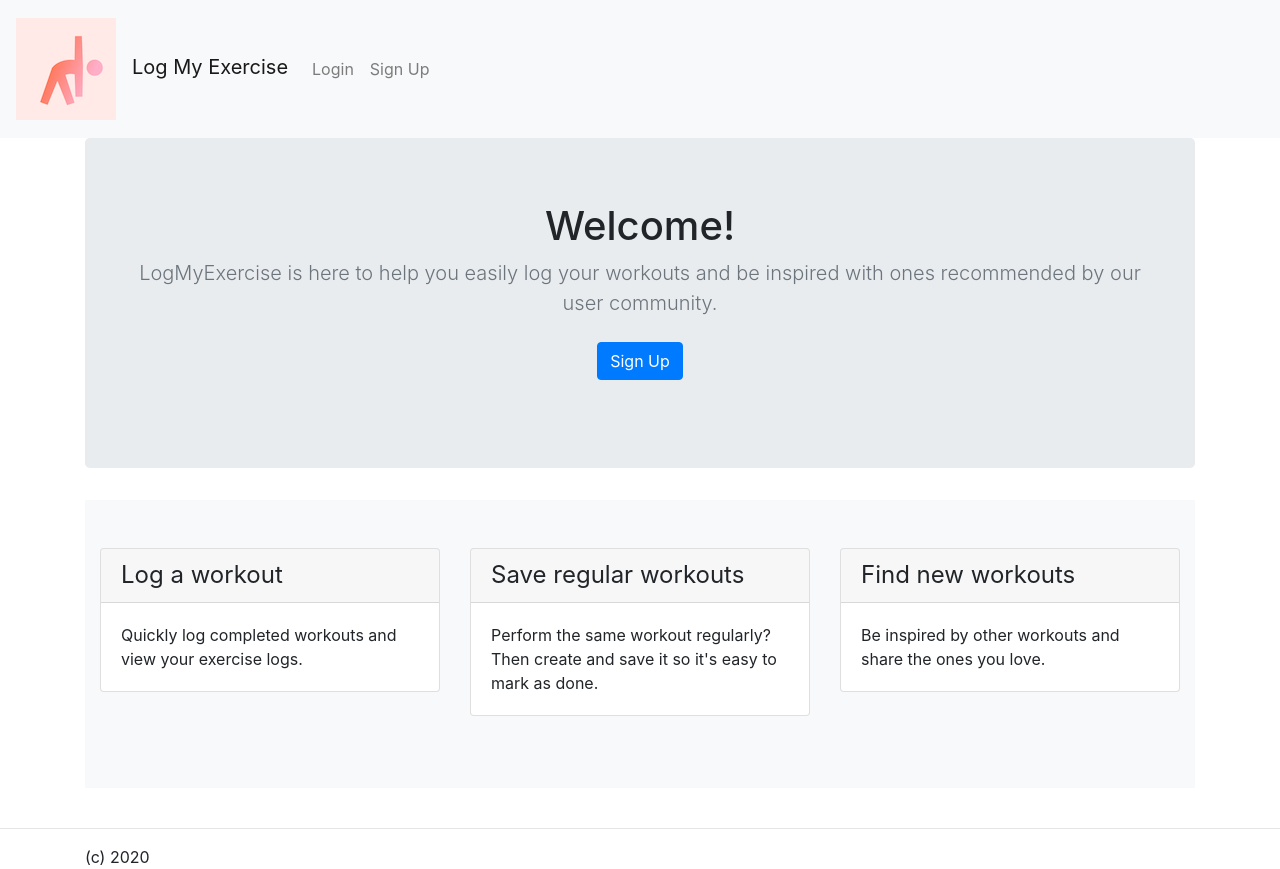
After one commit to ErinClaudio/log-my-exercise, a Flask app: page /welcome in a window 1280 px wide. The commit adds this page. Run offline with Flask 2, Linux system fonts and the light colour scheme; parts of the project's set-up code (start-up, migrations or seed data) failed here and were passed over; some libraries are stand-ins or nearby versions.

Commit message:
tidied up html

```diff
--- a/app/__init__.py
+++ b/app/__init__.py
@@ -12,7 +12,7 @@ from config import app_config
 db = SQLAlchemy()
 migrate = Migrate()
 login = LoginManager()
-login.login_view = 'auth.login_new'
+login.login_view = 'main.welcome'
 moment = Moment()
 bootstrap = Bootstrap()
 csrf = CSRFProtect()
--- a/app/main/routes.py
+++ b/app/main/routes.py
@@ -23,8 +23,12 @@ def before_request():
         current_user.last_seen = datetime.utcnow()
         db.session.commit()
 
+@bp.route('/', methods=['GET', 'POST'])
+@bp.route('/welcome', methods=['GET'])
+def welcome():
+    return render_template('welcome.html', title='Welcome')
 
-@bp.route('/', methods=['GET', 'POST'])
+
 @bp.route('/index', methods=['GET', 'POST'])
 @login_required
 def index():
--- a/app/templates/base.html
+++ b/app/templates/base.html
@@ -14,21 +14,24 @@
 </head>
 <body>
 <nav class="navbar navbar-expand-lg navbar-light bg-light">
-    <a id="main" class="navbar-brand" href="{{ url_for('main.index') }}"> <img class="navbar-brand" src="/static/img/logo_icon.png" alt="logo">Log My Exercise</a>
+    <a id="main" class="navbar-brand" href="{{ url_for('main.welcome') }}"> <img class="navbar-brand" src="/static/img/logo_icon.png" alt="logo">Log My Exercise</a>
     <button class="navbar-toggler" type="button" data-toggle="collapse" data-target="#navbarNavDropdown"
             aria-controls="navbarNavDropdown" aria-expanded="false" aria-label="Toggle navigation">
         <span class="navbar-toggler-icon"></span>
     </button>
     <div class="collapse navbar-collapse" id="navbarNavDropdown">
         <ul class="navbar-nav">
-            <li class="nav-item">
-                <a id="home_link" class="nav-link" href="{{ url_for('main.index') }}">Home</a>
-            </li>
             {% if current_user.is_anonymous %}
                 <li class="nav-item">
-                    <a id="login_link" class="nav-link" href="{{ url_for('auth.login_new') }}">Login</a>
+                    <a id="login_link" class="nav-link" href="{{ url_for('auth.oauth_authorize') }}">Login</a>
+                </li>
+                 <li class="nav-item">
+                    <a id="register_link" class="nav-link" href="{{ url_for('auth.sign_up') }}">Sign Up</a>
                 </li>
             {% else %}
+                 <li class="nav-item">
+                    <a id="home_link" class="nav-link" href="{{ url_for('main.index') }}">Log It!</a>
+                </li>
                 <li class="nav-item">
                     <a id="my_log_link" class="nav-link" href="{{ url_for('main.exercise_log') }}">My Exercise Log</a>
                 </li>
--- /dev/null
+++ b/app/templates/welcome.html
@@ -0,0 +1,55 @@
+{% extends "base.html" %}
+
+{% block content %}
+     <div class="container">
+
+      <section class="jumbotron text-center">
+        <div class="container">
+          <h1 class="jumbotron-heading">Welcome!</h1>
+          <p class="lead text-muted">LogMyExercise is here to help you easily log your workouts and be inspired with ones recommended by our user community.</p>
+          <p>
+            <a href="{{ url_for('auth.oauth_authorize') }}" class="btn btn-primary my-2">Sign Up</a>
+          </p>
+        </div>
+      </section>
+
+      <div class="album py-5 bg-light">
+        <div class="container">
+
+          <div class="row">
+            <div class="col-md-4">
+              <div class="card mb-4 box-shadow">
+                  <div class="card-header">
+                    <h4 class="my-0 font-weight-normal">Log a workout</h4>
+                    </div>
+                 <div class="card-body">
+                  <p class="card-text">Quickly log completed workouts and view your exercise logs.</p>
+                </div>
+              </div>
+            </div>
+            <div class="col-md-4">
+              <div class="card mb-4 box-shadow">
+                 <div class="card-header">
+                    <h4 class="my-0 font-weight-normal">Save regular workouts</h4>
+                    </div> <div class="card-body">
+                  <p class="card-text">Perform the same workout regularly? Then create and save it so it's easy to mark as done.</p>
+                </div>
+              </div>
+            </div>
+            <div class="col-md-4">
+              <div class="card mb-4 box-shadow">
+                <div class="card-header">
+                    <h4 class="my-0 font-weight-normal">Find new workouts</h4>
+                    </div>
+                  <div class="card-body">
+                  <p class="card-text">Be inspired by other workouts and share the ones you love.</p>
+                </div>
+              </div>
+            </div>
+          </div>
+        </div>
+      </div>
+
+
+    </div>
+{% endblock %}
```
Also changed, not shown: app/auth/routes.py (+16 -1 lines), app/tests/test_front_end.py (+10 -10 lines), app/tests/test_views.py (+6 -1 lines), app/templates/index.html (line endings or trailing spaces).
